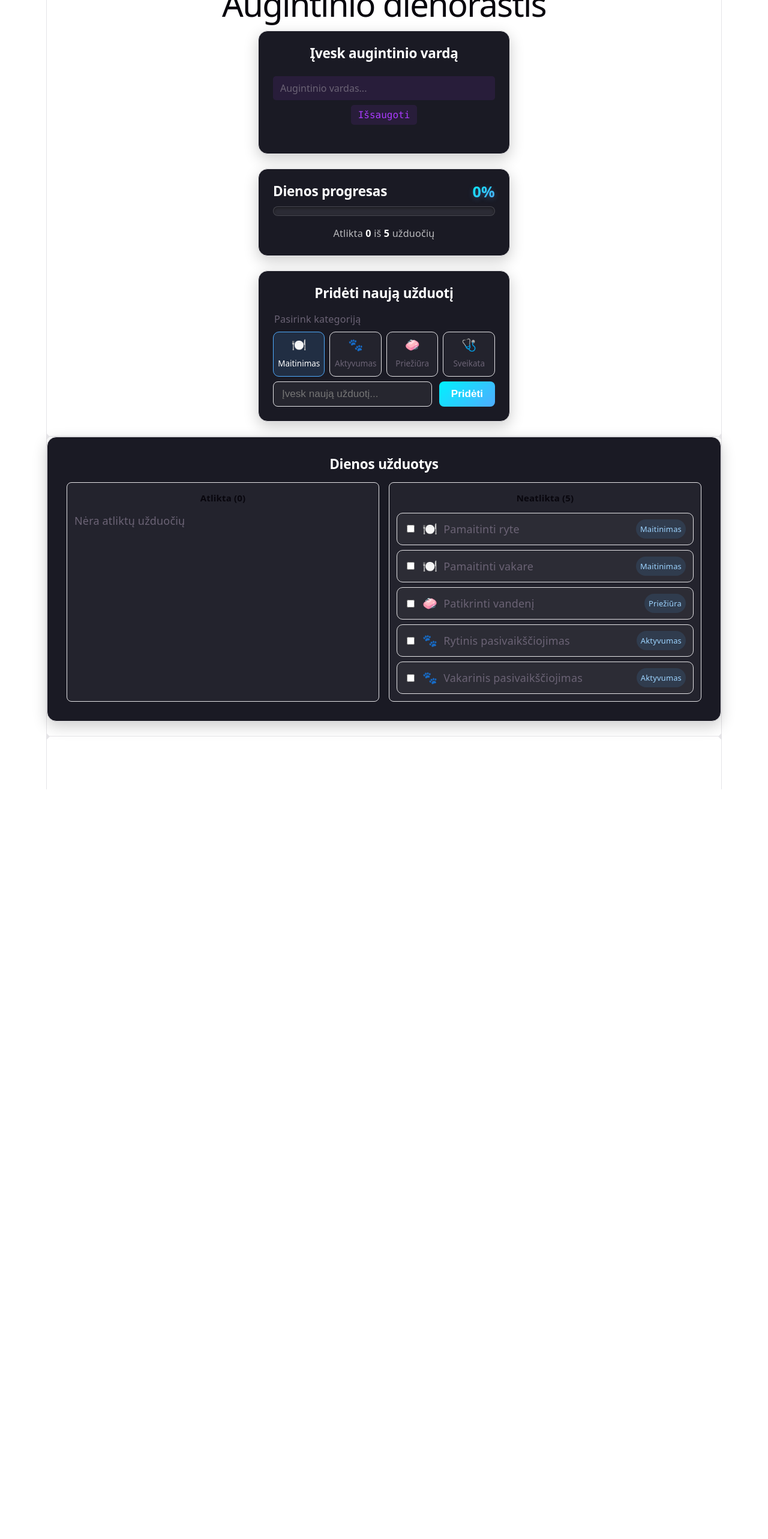
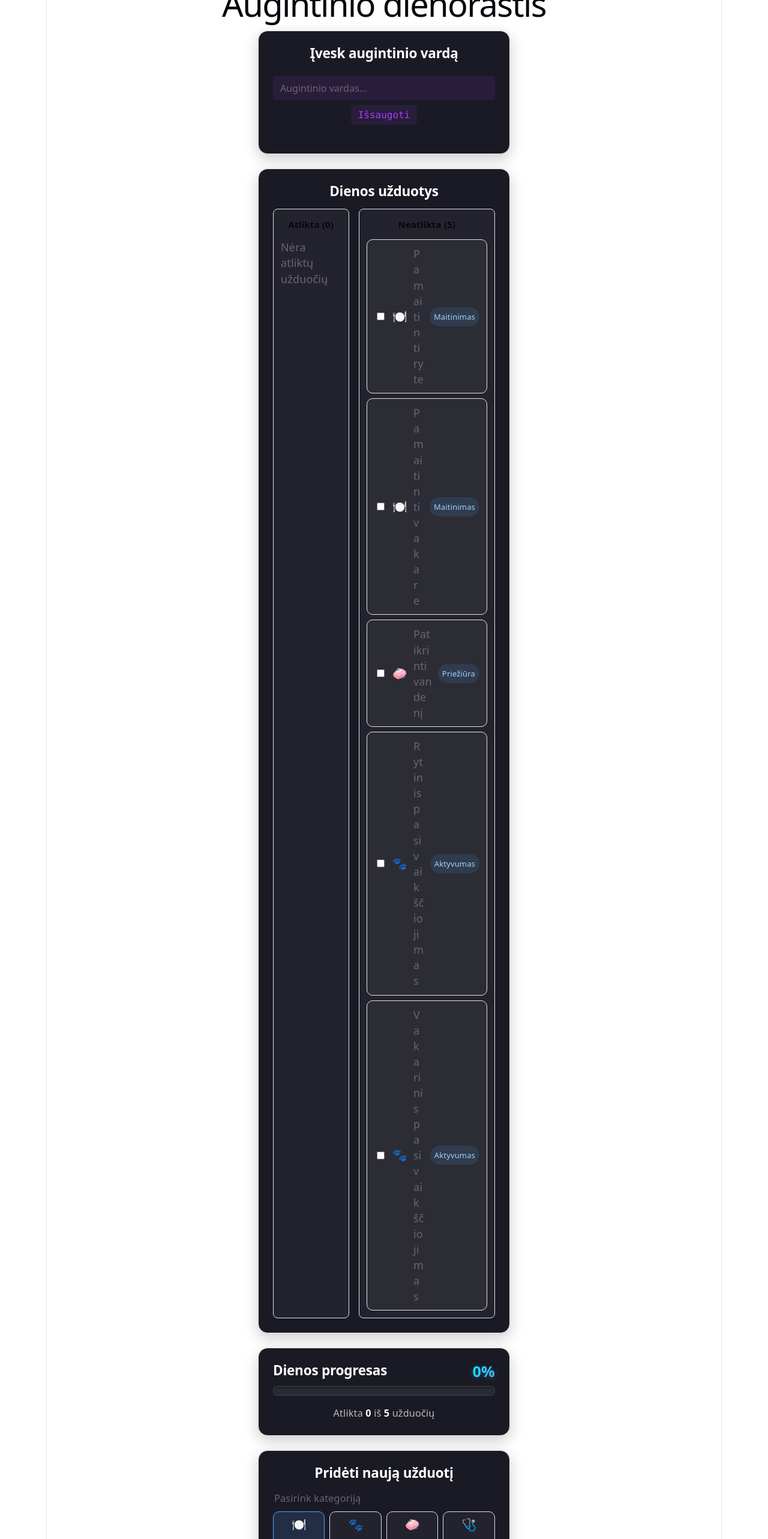
Before and after one commit to evelinapal/projektas, a React (Vite) app: page / in a window 1280 px wide. Shown: the part 234-2800 px from the top of the page at 60% size. Before the commit the page ends 1550 px from the top, so only its background shows below. Built offline with nearby package versions, Linux system fonts and the light colour scheme.

Commit message:
Dienos uzduotys vietos pakeitimas

```diff
--- a/src/App.jsx
+++ b/src/App.jsx
@@ -184,25 +184,11 @@ function App() {
             )}
           </div>
 
-          {/* 2 KORTELĖ: DIENOS PROGRESAS */}
-          <div className="tasks-card progress-card">
-            <DienosProgresas tasks={tasks} />
-          </div>
-
-          {/* 3 KORTELĖ: PRIDĖTI NAUJĄ UŽDUOTĮ */}
-          <NaujaUzduotis onAddTask={handleAddTask} />
-        </div>
-      </section>
-
-      <div className="ticks"></div>
-
-      {/* 4 KORTELĖ: DIENOS UŽDUOTYS */}
-      <section id="next-steps">
+          {/* 2 KORTELĖ: DIENOS UŽDUOTYS */}
           <div className="tasks-card">
             <h2 className="tasks-title">Dienos užduotys</h2>
 
             <div className="tasks-categories">
-            {/* Kairėje pusėje: Atlikta */}
               <div className="task-category">
                 <h3>Atlikta ({completedTasks.length})</h3>
                 <ul className="task-list">
@@ -227,7 +213,6 @@ function App() {
                 </ul>
               </div>
 
-            {/* Dešinėje pusėje: Neatlikta */}
               <div className="task-category">
                 <h3>Neatlikta ({pendingTasks.length})</h3>
                 <ul className="task-list">
@@ -253,7 +238,18 @@ function App() {
               </div>
             </div>
           </div>
+
+          {/* 3 KORTELĖ: DIENOS PROGRESAS */}
+          <div className="tasks-card progress-card">
+            <DienosProgresas tasks={tasks} />
+          </div>
+
+          {/* 4 KORTELĖ: PRIDĖTI NAUJĄ UŽDUOTĮ */}
+          <NaujaUzduotis onAddTask={handleAddTask} />
+        </div>
       </section>
+
+      <div className="ticks"></div>
 
       <div className="ticks"></div>
       <section id="spacer"></section>
```
Lines whose indentation alone changed are shown as unchanged.
